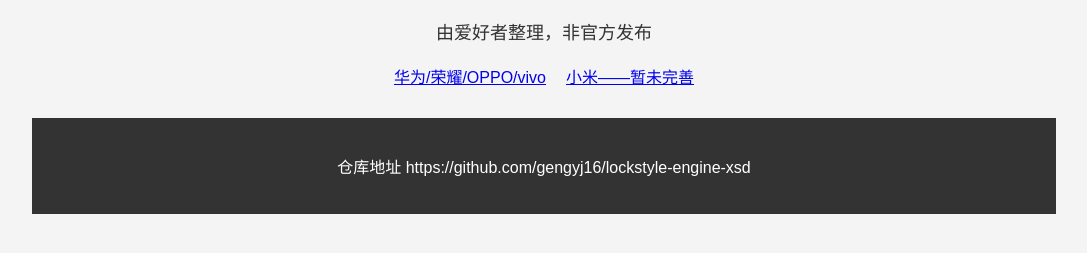
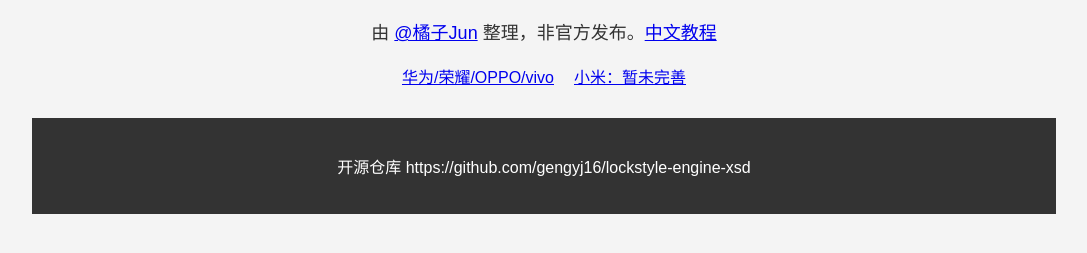
Before and after one commit to gengyj16/lockstyle-engine-xsd, a plain HTML site: page index.html in a window 1280 px wide. Shown: the part 99-352 px from the top of the page, without its empty margins (96-1183 px from the left). Drawn offline with Linux system fonts and the light colour scheme.

Commit message:
Update index.html

```diff
--- a/index.html
+++ b/index.html
@@ -46,17 +46,17 @@
 <body>
     <div class="container">
         <h1>锁屏引擎XSD校验文件</h1>
-        <div class="subtitle">由爱好者整理，非官方发布</div>
+        <div class="subtitle">由 <a href="https://blog.0to1.cf" target="_blank">@橘子Jun</a> 整理，非官方发布。<a href="https://blog.0to1.cf/posts/tools/#%e9%94%81%e5%b1%8f-xsd-%e8%af%ad%e6%b3%95%e6%a0%a1%e9%aa%8c" target="_blank">中文教程</a></div>
         <div class="platforms">
             <div class="platform">
                 <a href="./manifest.xsd" target="_blank">华为/荣耀/OPPO/vivo</a>
             </div>
             <div class="platform">
-                <a href="./manifest_mi.xsd" target="_blank">小米——暂未完善</a>
+                <a href="./manifest_mi.xsd" target="_blank">小米：暂未完善</a>
             </div>
         </div>
         <div class="footer">
-            <p>仓库地址 <a href="https://github.com/gengyj16/lockstyle-engine-xsd" target="_blank">https://github.com/gengyj16/lockstyle-engine-xsd</a></p>
+            <p>开源仓库 <a href="https://github.com/gengyj16/lockstyle-engine-xsd" target="_blank">https://github.com/gengyj16/lockstyle-engine-xsd</a></p>
         </div>
     </div>
 </body>
```
